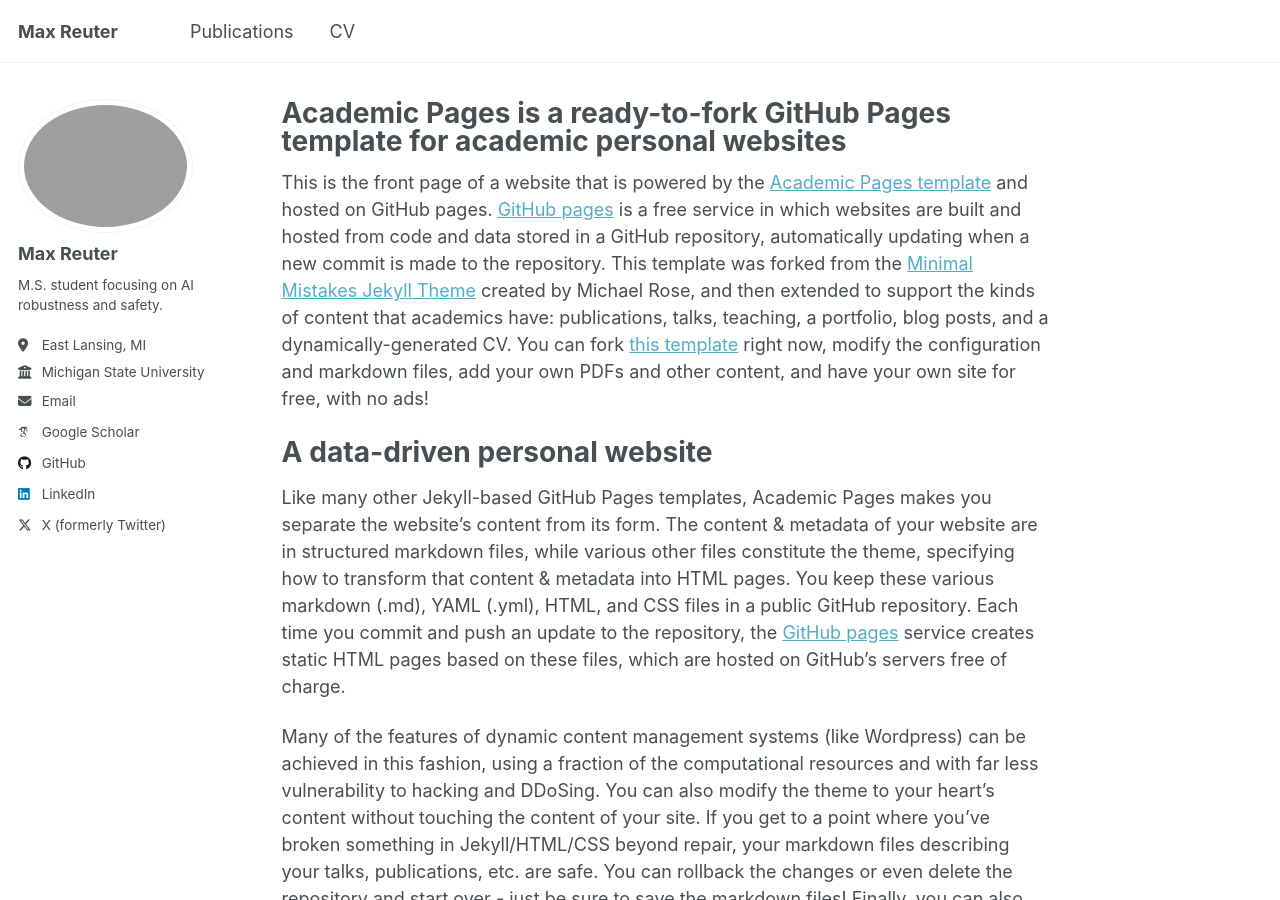
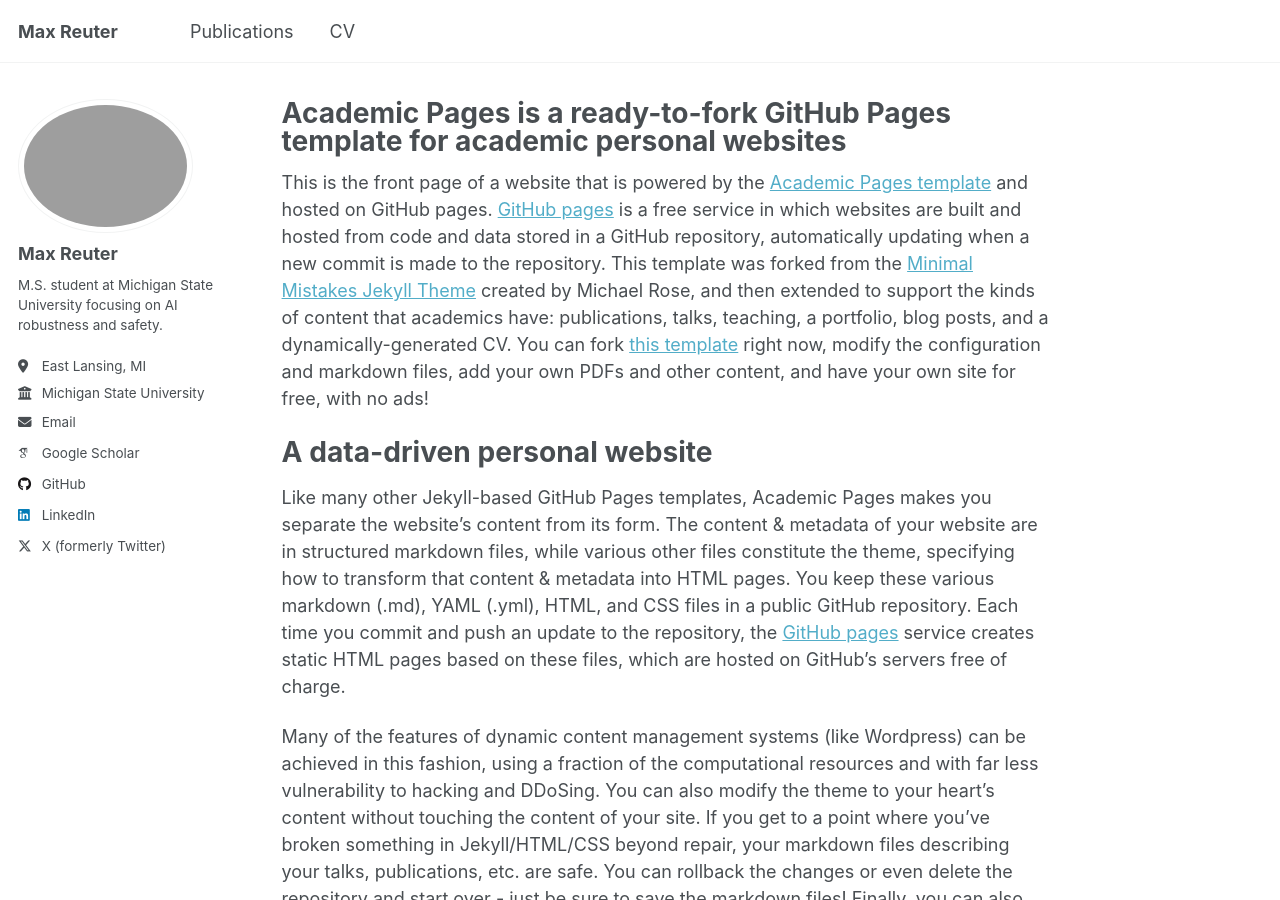
Before and after one commit to maxwellreuter/maxwellreuter.github.io, a Jekyll site: the page built from _pages/about.md, in a window 1280 px wide and 900 px high. Built offline with Jekyll 4.4.1, drawn with Linux system fonts in a browser that asks for light colours; some web fonts are replaced.

Commit message:
Update _config.yml

```diff
--- a/_config.yml
+++ b/_config.yml
@@ -25,7 +25,7 @@ author:
   avatar           : "profile.png"
   name             : "Max Reuter"
   pronouns         : # example: "she/her"
-  bio              : "M.S. student focusing on AI robustness and safety."
+  bio              : "M.S. student at Michigan State University focusing on AI robustness and safety."
   location         : "East Lansing, MI"
   employer         : "Michigan State University"
   uri              : # URL
```
